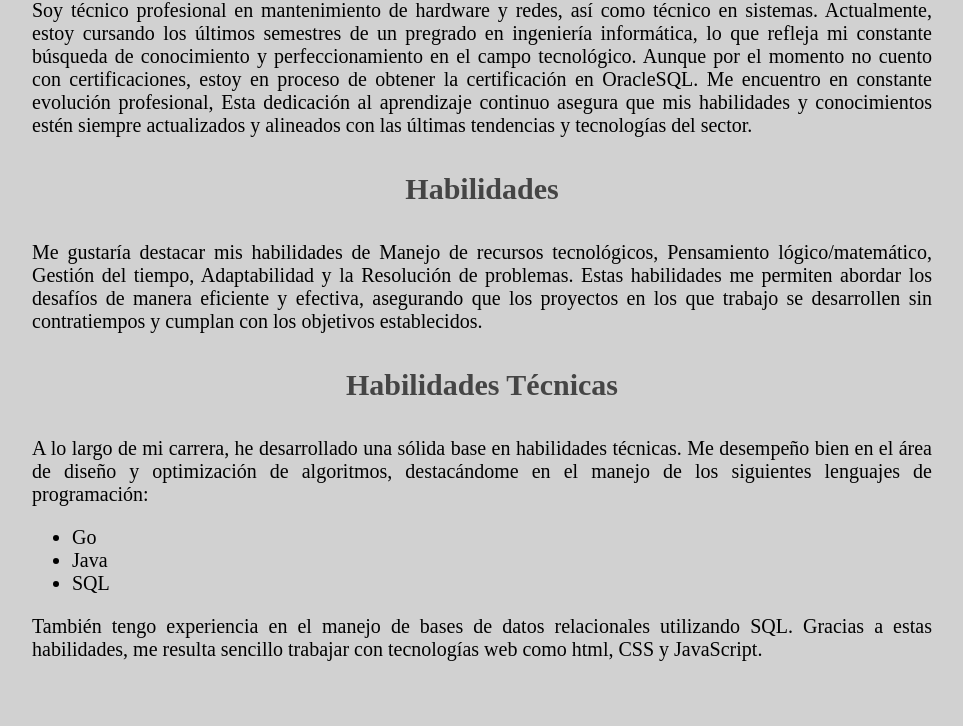
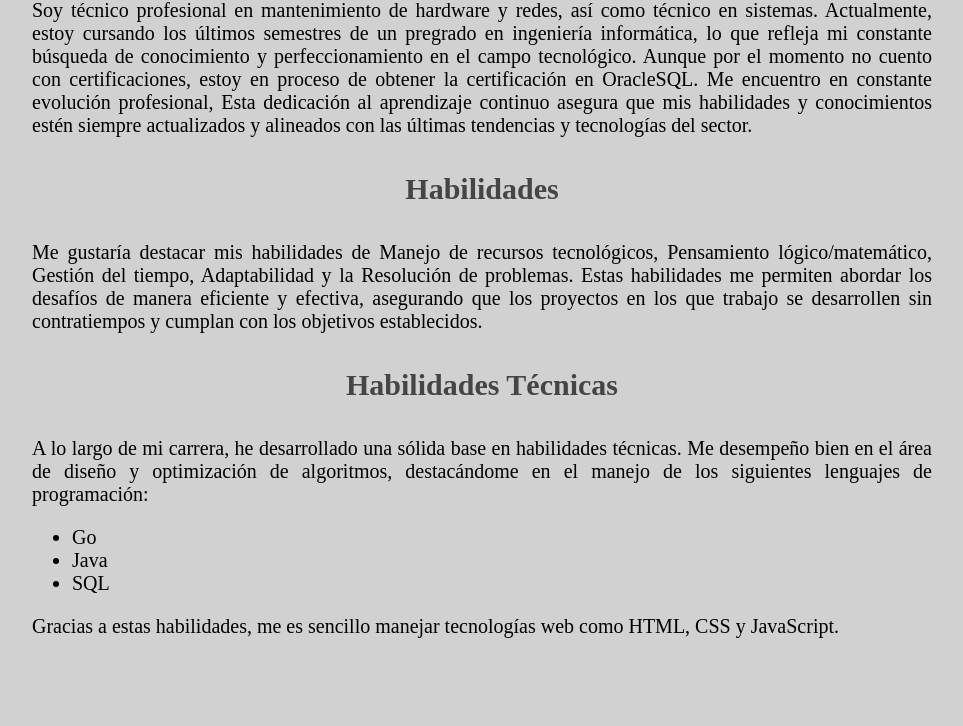
Before and after one commit to SebastianS326/portafolio, a plain HTML site: page sobremi.html in a window 1280 px wide. Shown: the part 741-1467 px from the top of the page, without its empty margins (158-1121 px from the left). Drawn offline with Linux system fonts and the light colour scheme; a web font is replaced by a local one.

Commit message:
language and spelling correction.

```diff
--- a/sobremi.html
+++ b/sobremi.html
@@ -1,5 +1,5 @@
 <!DOCTYPE html>
-<html lang="en">
+<html lang="es">
 
 <head>
     <meta charset="UTF-8">
@@ -82,9 +82,7 @@
                 <li>Java</li>
                 <li>SQL</li>
             </ul>
-            También tengo experiencia en el manejo de bases de datos relacionales utilizando SQL. Gracias a estas
-            habilidades, me resulta sencillo
-            trabajar con tecnologías web como html, CSS y JavaScript.
+            Gracias a estas habilidades, me es sencillo manejar tecnologías web como HTML, CSS y JavaScript.
         </article>
     </main>
 
```
Also changed, not shown: blog.html (+1 -1 lines), contacto.html (+1 -1 lines), experiencia.html (+1 -1 lines), proyectos.html (+1 -1 lines).
